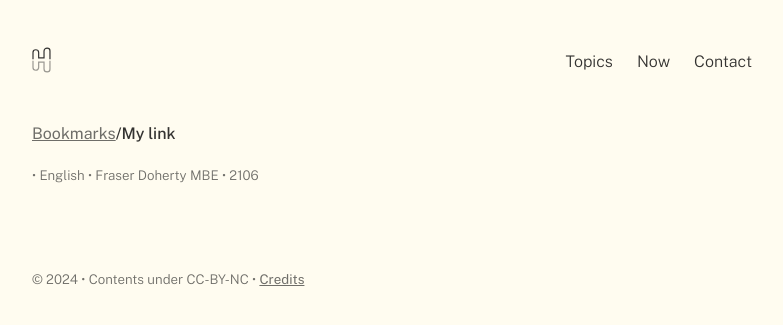
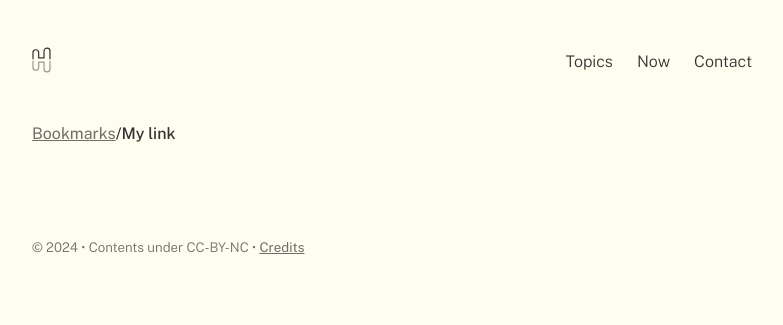
Before and after one commit to harperjamie/hrpr, a Jekyll site: the page built from _notes/40 Logs/05 Bookmarks/My link.md, in a window 1280 px wide. Shown: the top 325 px of the page, without its empty margins (248-1031 px from the left). Built offline with Jekyll 4.4.1, drawn with Linux system fonts in a browser that asks for light colours; some web fonts are replaced; comment, search, counter and statistics services are not loaded.

Commit message:
Update My link.md

```diff
--- a/_notes/40 Logs/05 Bookmarks/My link.md
+++ b/_notes/40 Logs/05 Bookmarks/My link.md
@@ -3,12 +3,4 @@ title: My link
 date: 2024-04-01
 meta-url: https://amzn.to/4eJfhQb
 category: Bookmarks
-cover:
-language: English
-year: 2106
-author: Fraser Doherty MBE
-meta-publisher: Harper Thorsons
-recommended: no
-revisit: no
-local-title:
 ---
```
